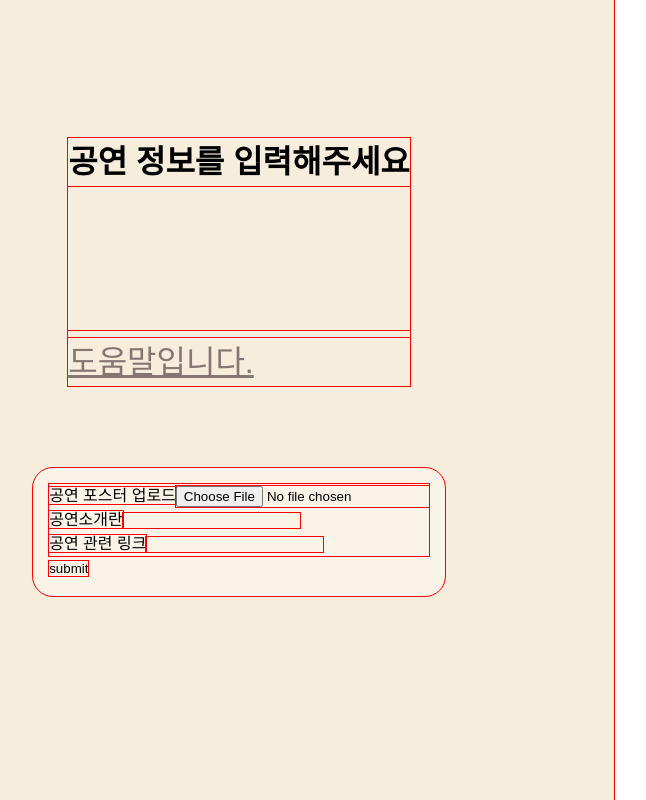
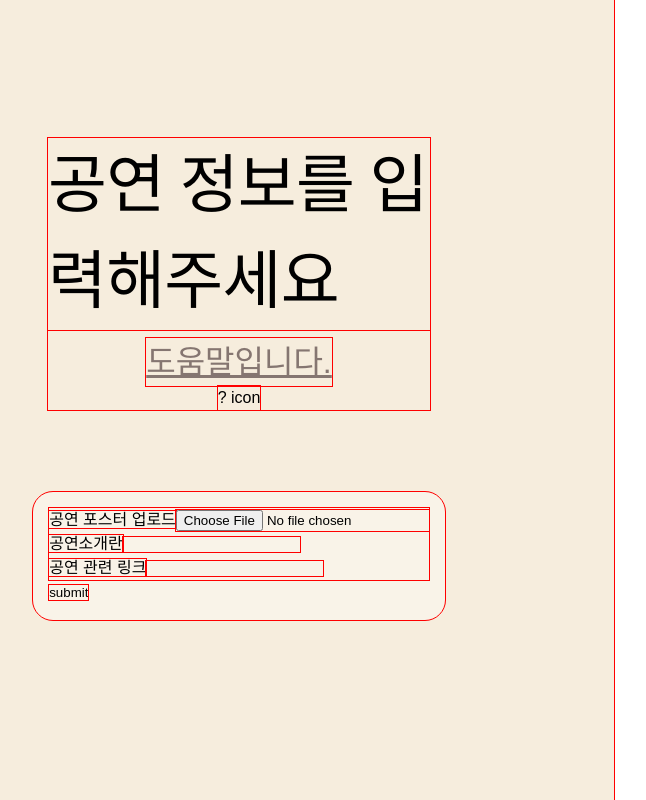
Before and after one commit to devBuzz142/numanku-fe, a React (Create React App) app: page /make in a window 1280 px wide. Shown: the top 800 px of the page, without its empty margins (136-782 px from the left). Built offline with nearby package versions, Linux system fonts and the light colour scheme; a web font is replaced by a local one.

Commit message:
feat: header component

```diff
--- /dev/null
+++ b/src/components/Header/Header.jsx
@@ -0,0 +1,7 @@
+import * as S from './Header.style';
+
+const Header = ({ children, ...props }) => {
+  return <S.Header {...props}>{children}</S.Header>;
+};
+
+export default Header;
--- /dev/null
+++ b/src/components/Header/Header.style.jsx
@@ -0,0 +1,14 @@
+import styled from '@emotion/styled';
+
+export const Header = styled.div`
+  width: ${(props) => props.width}px;
+
+  font-family: EF_jejudoldam;
+  font-size: 64px;
+  font-style: normal;
+  font-weight: 400;
+  line-height: 150%; /* 96px */
+  letter-spacing: -0.704px;
+
+  overflow-wrap: break-word;
+`;
--- a/src/pages/MakeInfoPage/MakeInfoPage.jsx
+++ b/src/pages/MakeInfoPage/MakeInfoPage.jsx
@@ -1,6 +1,7 @@
 import { useState } from 'react';
 import { useNavigate } from 'react-router-dom';
 import * as S from './MakeInfoPage.style';
+import Header from '../../components/Header/Header';
 
 const MakeInfoPage = () => {
   const navigate = useNavigate();
@@ -38,9 +39,10 @@ const MakeInfoPage = () => {
     <S.MakeInfoPageContainer>
       <S.HeaderContainer>
         <S.HeaderWrapper>
-          <h1>공연 정보를 입력해주세요</h1>
+          <Header width={382}>공연 정보를 입력해주세요</Header>
         </S.HeaderWrapper>
         <S.Guide>도움말입니다.</S.Guide>
+        <div>? icon</div>
       </S.HeaderContainer>
       <S.MainContainer>
         <form>
--- a/src/pages/MakeInfoPage/MakeInfoPage.style.jsx
+++ b/src/pages/MakeInfoPage/MakeInfoPage.style.jsx
@@ -11,6 +11,10 @@ export const MakeInfoPageContainer = styled.div`
 
 export const HeaderContainer = styled.div`
   margin-top: 138px;
+
+  display: flex;
+  flex-direction: column;
+  align-items: center;
 `;
 
 export const HeaderWrapper = styled.div`
```
